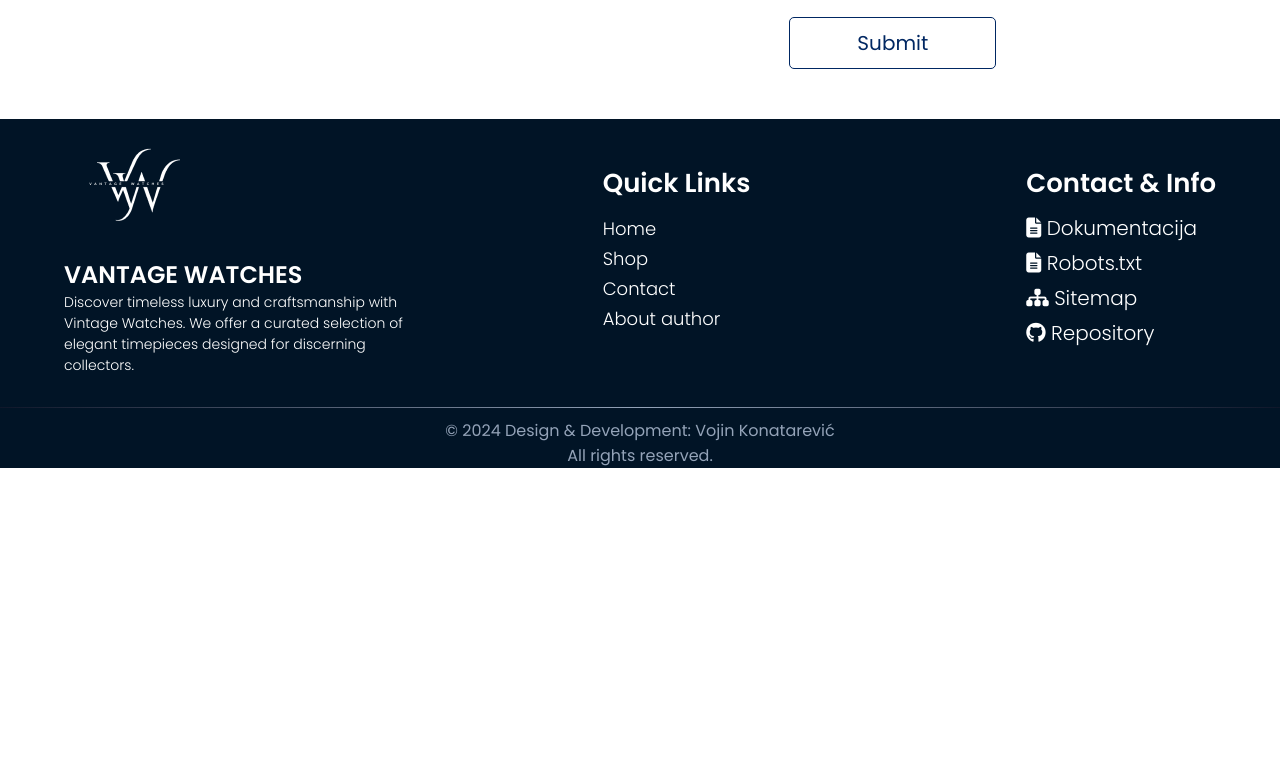
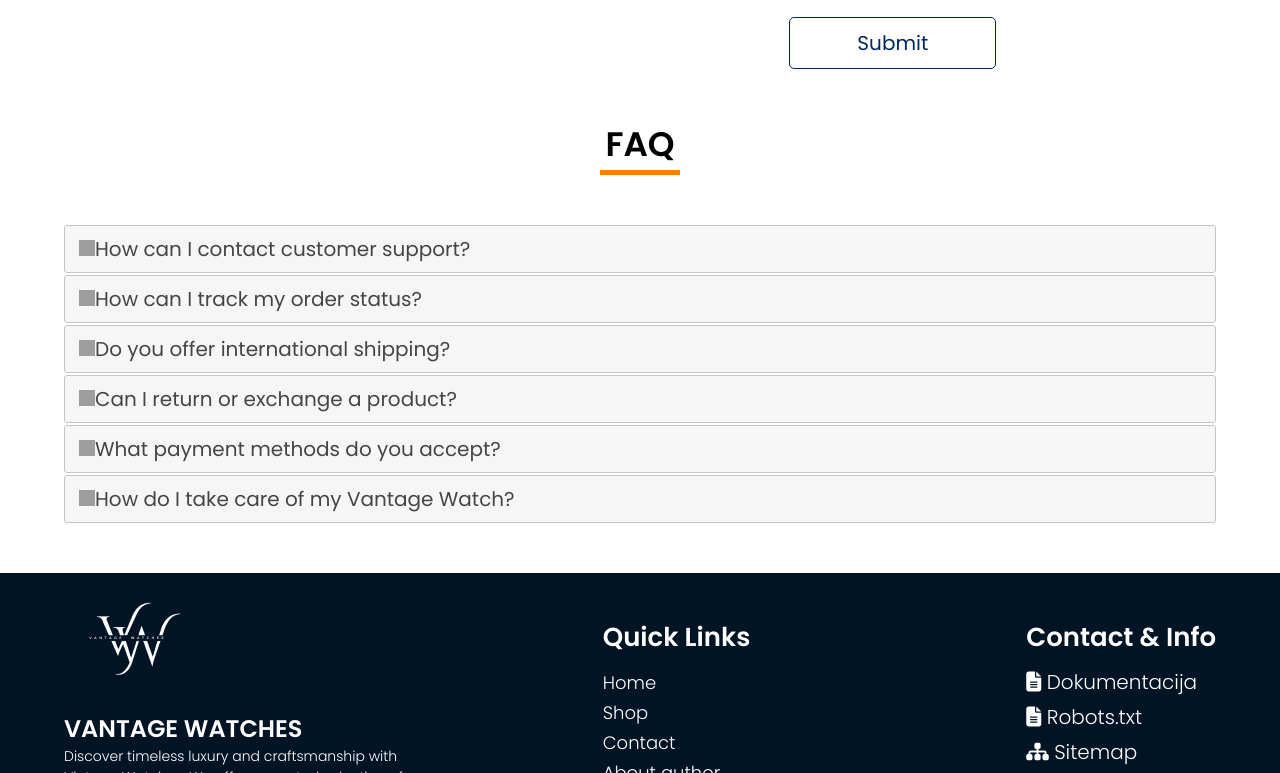
Before and after one commit to Vojin13/VantageWatches, a plain HTML site: page contact.html in a window 1280 px wide. Shown: the part 1115-1888 px from the top of the page. Before the commit the page ends 1583 px from the top, so only its background shows below. Drawn offline with nearby package versions, Linux system fonts and the light colour scheme; grey boxes are pictures that could not be loaded.

Commit message:
FAQ contact.html

```diff
--- a/assets/scss/partials/contact/_contact.scss
+++ b/assets/scss/partials/contact/_contact.scss
@@ -1,7 +1,7 @@
 #contact{
     @include displayFlex();
     gap: 10%;
-    padding: 50px 0px;
+    padding-top: 50px;
     width: 80%;
 
     h1{
@@ -151,3 +151,17 @@
 #nav ul{
     margin-bottom: 0px !important;
 }
+
+#FAQs{
+    padding-bottom: 50px;
+    div{
+        p{
+            font-size: 16px;
+        }
+    }
+}
+
+.ui-accordion .ui-accordion-header-active {
+    background-color: $primary;
+    border: 0px;
+}
--- a/contact.html
+++ b/contact.html
@@ -21,6 +21,8 @@
       referrerpolicy="no-referrer"
     />
     <script src="https://code.jquery.com/jquery-3.6.4.min.js"></script>
+    <link rel="stylesheet" href="https://code.jquery.com/ui/1.12.1/themes/base/jquery-ui.css">
+    <script src="https://code.jquery.com/ui/1.12.1/jquery-ui.min.js"></script>
     <link rel="stylesheet" href="assets/css/style.css" />
     <link rel="stylesheet" href="assets/css/responsive.css" />
   </head>
@@ -138,6 +140,14 @@
       </div>
     </div>
 
+    <div id="FAQ" class="container">
+      <h2 class="section-header">FAQ</h2>
+      <div class="heading-bottom"></div>
+      <div id="FAQs">
+
+      </div>
+    </div>
+
     <footer>
       <div class="container">
         <div id="footer-main">
--- a/js/main.js
+++ b/js/main.js
@@ -439,6 +439,44 @@ else if(pathName == '/contact.html')
 
     })
 
+    const questions = [
+        {
+            Title: "How can I contact customer support?",
+            Answer: "For any inquiries or product support, you can reach us via email at support@vantagewatches.com, or by calling +123 456 7890. You can also fill out the contact form on our website."
+        },
+        {
+            Title: "How can I track my order status?",
+            Answer: "You can track the status of your order by logging into your account on our website and navigating to the 'My Orders' section. You will also receive email notifications at every stage of your delivery."
+        },
+        {
+            Title: "Do you offer international shipping?",
+            Answer: "Yes, we offer international shipping to most countries. Shipping rates and delivery times vary depending on your location. You can check the shipping options at checkout."
+        },
+        {
+            Title: "Can I return or exchange a product?",
+            Answer: "Yes, we offer a 30-day return policy for most products. If you're not satisfied with your purchase, you can return or exchange the item within 30 days of receiving it. Please visit our Returns & Exchanges page for more details."
+        },
+        {
+            Title: "What payment methods do you accept?",
+            Answer: "We accept various payment methods, including credit cards (Visa, MasterCard, American Express), PayPal, and Apple Pay. All transactions are secure and processed through our trusted payment partners."
+        },
+        {
+            Title: "How do I take care of my Vantage Watch?",
+            Answer: "To keep your Vantage watch in the best condition, we recommend cleaning it regularly with a soft cloth and storing it in a dry, cool place when not in use. Avoid exposing it to extreme temperatures or moisture. Please refer to our Watch Care page for more tips."
+        }
+    ]
+
+    const FAQs = document.querySelector("#FAQs")
+
+    html = ``
+
+    for(let element of questions)
+    {
+        html += `<h3>${element.Title}</h3><div><p>${element.Answer}</p></div>`
+    }
+
+    FAQs.innerHTML = html
+
     renderFooter('#footer-links', nav)
 }
 
@@ -528,6 +566,15 @@ $(document).ready(function(){
         }
     )
 
+    // FAQ
+    if(pathName == '/contact.html')
+        $("#FAQs").accordion({
+            collapsible: true,
+            heightStyle: "content",
+            active: false
+        })
+
+
     $(window).scroll(function () {
         if ($(this).scrollTop() > 50) {
             $('.back-to-top').fadeIn('slow')
```
Also changed, not shown: assets/css/style.css, 1 other file.
